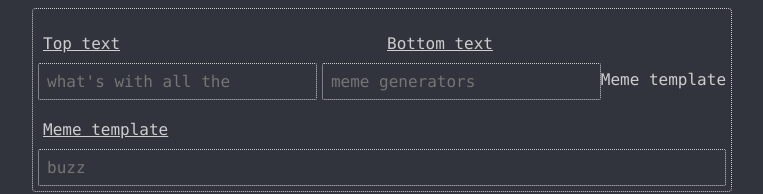
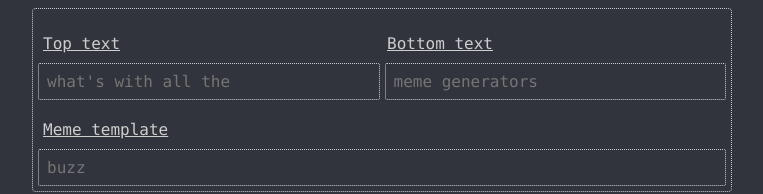
Before and after one commit to lovephimu/react-meme-generator, a React app: page / in a window 1280 px wide. Shown: the part 120-314 px from the top of the page, without its empty margins (258-1021 px from the left). Built offline with nearby package versions, Linux system fonts and the light colour scheme.

Commit message:
fix bugs

```diff
--- a/src/MemeGenerator.js
+++ b/src/MemeGenerator.js
@@ -61,7 +61,7 @@ export default function MemeGenerator() {
         <div className="placeHolderBox">
           <label htmlFor="bottom">Bottom text</label>
         </div>
-        {/* TOP AND BOTTOM TEXT */}
+
         <input
           id="top"
           placeholder="what's with all the"
@@ -75,8 +75,7 @@ export default function MemeGenerator() {
           value={bottomText}
           onChange={(event) => setBottomText(event.currentTarget.value)}
         />
-        {/* TEMPLATE INPUT */}
-        <label htmlFor="template">Meme template</label>
+
         <div className="placeHolderBox">
           <label htmlFor="template">Meme template</label>
         </div>
```
Also changed, not shown: 1 other file (tests, documents, lock files or other folders).
